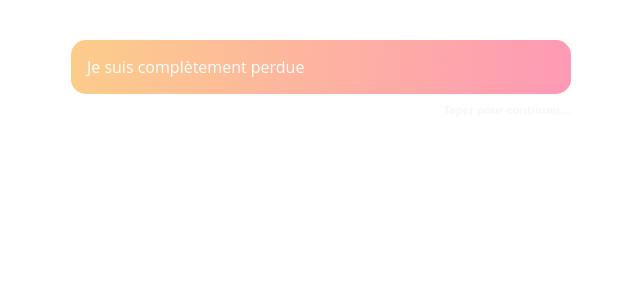
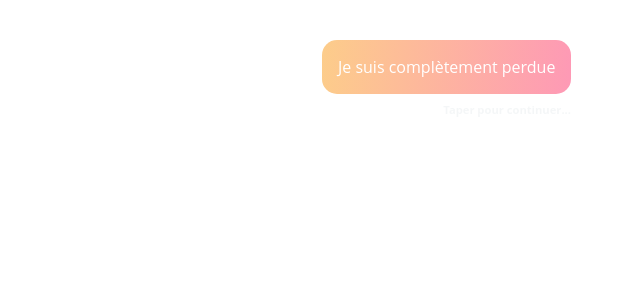
Before and after one commit to Kiclos/filles-du-numerique, a Vue app: page / in a window 1280 px wide. Both pictures are taken after a click on the button "Jouer". Shown: the top 300 px of the page, without its empty margins (319-959 px from the left). Built offline with nearby package versions, Linux system fonts and the light colour scheme.

Commit message:
fix: dialog

```diff
--- a/src/assets/scss/_home-screen.scss
+++ b/src/assets/scss/_home-screen.scss
@@ -3,10 +3,14 @@
   align-items: center;
   justify-content: flex-start;
   flex-direction: column;
-  padding: 3rem calc((100vw - 500px) / 2);
+  padding: 3rem;
   color: $black;
 
   .dt-h1 {
     margin: 2rem 0;
   }
+
+  .dt-button {
+    max-width: 500px;
+  }
 }
--- a/src/assets/scss/_results.scss
+++ b/src/assets/scss/_results.scss
@@ -22,16 +22,43 @@
   background: $white;
   z-index: 2;
 
+  .dt-textcontainer {
+    width: 100%;
+  }
+
   section {
     margin: 3rem auto;
   }
 
   &-header {
     background: rgba($light-grey, 30%);
+    padding-bottom: 1rem;
 
     nav {
+      width: 100%;
       display: flex;
+      align-items: center;
       justify-content: end;
+      padding: 0 calc((100vw - 500px) / 2);
+
+      button {
+        border: none;
+        background: none;
+        cursor: pointer;
+        height: 2rem;
+        width: 2rem;
+        border-radius: 1rem;
+        font-size: 1.25rem;
+        transition: .3s;
+
+        &:hover {
+          background-color: rgba($black, .1);
+        }
+
+        &:active {
+          background-color: rgba($black, .2);
+        }
+      }
     }
   }
 
--- a/src/assets/scss/_textcontainer.scss
+++ b/src/assets/scss/_textcontainer.scss
@@ -32,6 +32,18 @@
     color: rgba($grey, 1);
     text-align: center;
     font-size: small;
+  }
+
+  &.-rebecca {
+    //margin-left: calc((100vw - 500px) / 2)!important;
+    width: auto!important;
+    align-self: flex-start;
+  }
+
+  &.-me {
+    //margin-right: calc((100vw - 500px) / 2)!important;
+    width: auto!important;
+    align-self: flex-end;
   }
 
   &.-blue {
--- a/src/assets/scss/_view-dialog.scss
+++ b/src/assets/scss/_view-dialog.scss
@@ -13,12 +13,20 @@
   z-index: 2;
   transition: .3s;
 
+  &__content {
+    display: flex;
+    justify-content: flex-start;
+    align-items: center;
+    flex-direction: column;
+    max-width: 500px;
+    width: 100%;
+  }
+
   & .dt-textcontainer {
     width: 100%;
     margin: .5rem 0;
     animation: forwards .3s dialog-zoom;
     transition: .3s;
-    max-width: 500px;
   }
 
   & .dt-taptocontinue {
@@ -28,7 +36,7 @@
     font-weight: bold;
     font-size: .7rem;
     animation: 2s clignote infinite;
-    max-width: 500px;
+    padding-bottom: 1rem;
   }
 }
 
--- a/src/components/Islands/Results.vue
+++ b/src/components/Islands/Results.vue
@@ -1,8 +1,8 @@
 <template>
   <div class="dt-results" :class="`-${color}`">
-    <header class="dt-results-header dt-p16 dt-flex-align-text--center">
-      <nav class="dt-w100 dt-h16">
-        <div class="icon-close dt-floatR dt-grey" @click="$emit('close')"></div>
+    <header class="dt-results-header dt-flex-align-text--center">
+      <nav>
+        <button class="icon-close dt-grey" @click="$emit('close')"></button>
       </nav>
       <div class="dt-flex-center">
         <span class="icon-trophy dt-p16 dt-trophy--yellow dt-font-xxxl"></span>
--- a/src/views/Dialog.vue
+++ b/src/views/Dialog.vue
@@ -1,11 +1,13 @@
 <template>
-  <div class="dt-dialog" @click="nextMessage">
-    <text-container v-for="dialog in dialogsToDisplay" :key="dialog.id"
-                    class="dt-textcontainer"
-                    :class="dialog.isRebecca ? '-neutral' : (dialog.isRebecca === null ? '-none' : '')">
-      {{ dialog.content }}
-    </text-container>
-    <TapToContinue/>
+  <div id="dt-dialog-container" class="dt-dialog" @click="nextMessage()">
+    <div class="dt-dialog__content">
+      <text-container v-for="dialog in dialogsToDisplay" :key="dialog.id"
+                      class="dt-textcontainer"
+                      :class="dialog.isRebecca ? '-neutral -rebecca' : (dialog.isRebecca === null ? '-none' : '-me')">
+        {{ dialog.content }}
+      </text-container>
+      <TapToContinue/>
+    </div>
   </div>
 </template>
 
@@ -34,9 +36,15 @@ export default defineComponent({
     const dialogsToDisplay: Dialog [] = reactive([]);
 
     function nextMessage(): void {
+      const container = document.getElementById('dt-dialog-container');
       if (dialogsToDisplay.length < props.dialogs.length) {
         dialogsToDisplay.push(props.dialogs[index.value]);
         index.value += 1;
+        if (container !== null) {
+          setTimeout(() => {
+            window.scrollTo({ left: 0, top: container.offsetHeight, behavior: 'smooth' });
+          });
+        }
       } else if (dialogsToDisplay.length === props.dialogs.length) {
         emit('close');
       }
```
